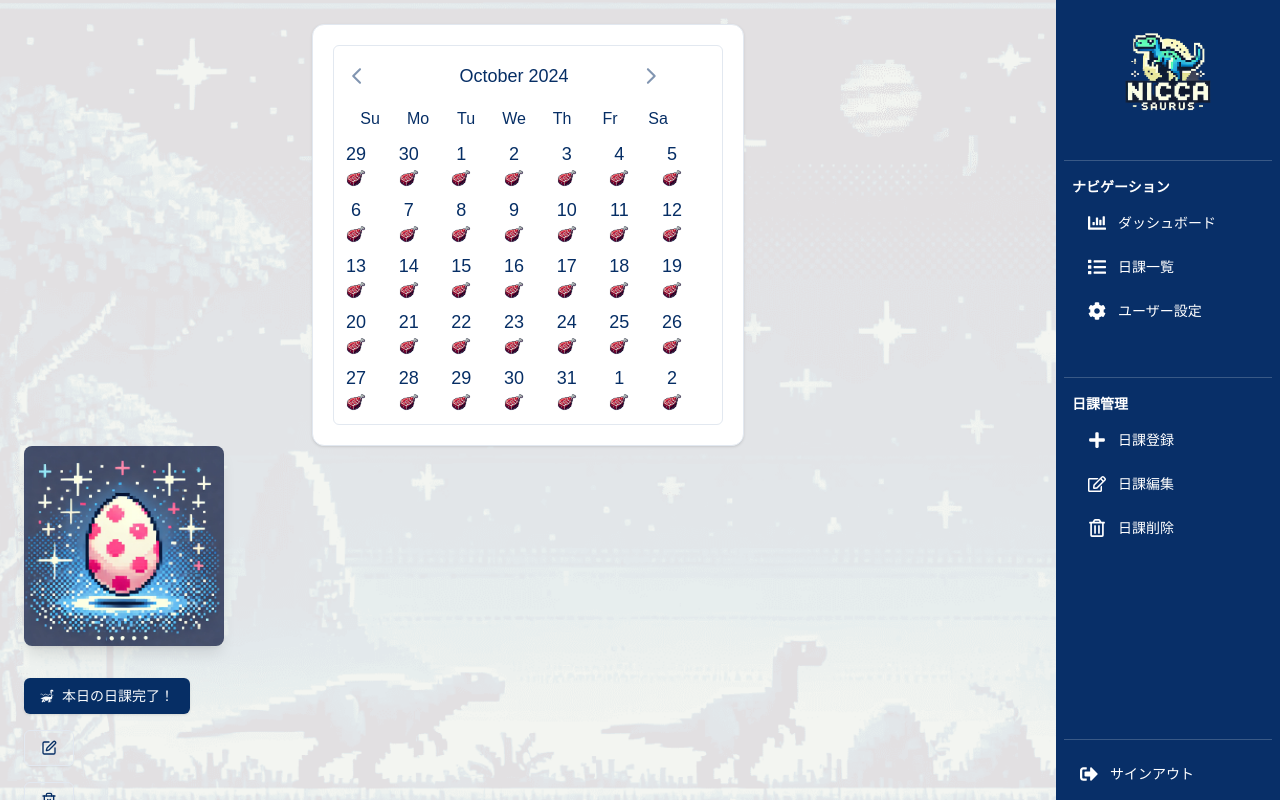
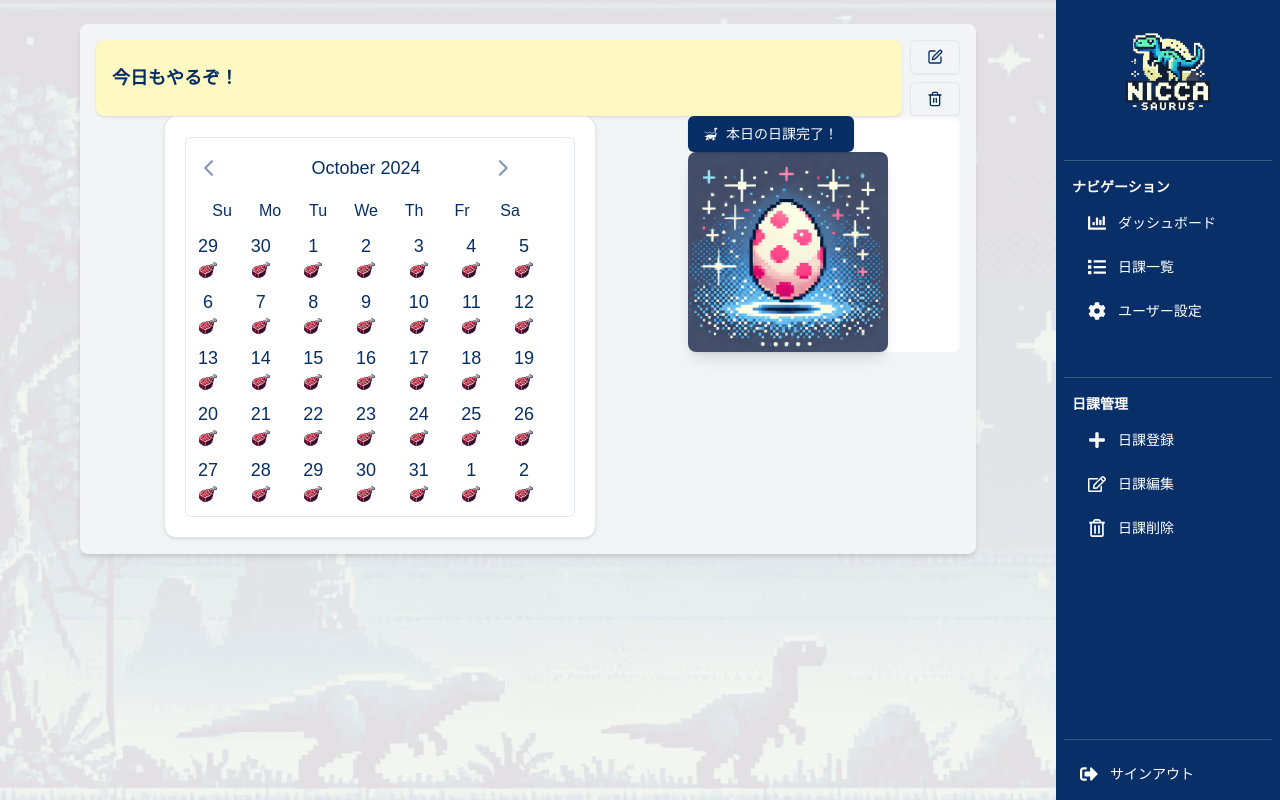
Before and after one commit to masuim/nicca-saurus-2, a Next.js app: page /main in a window 1280 px wide. Built offline with nearby package versions, Linux system fonts and the light colour scheme; a web font is replaced by a local one.

Commit message:
WIP | dashboardレイアウト試し中

```diff
--- a/src/components/main/Dashboard.tsx
+++ b/src/components/main/Dashboard.tsx
@@ -14,12 +14,31 @@ export const Dashboard = ({ currentView }: Props) => {
 
 // TODO: Move to schemas
 const SAURUS_TYPES = ['brachiosaurus', 'triceratops', 'pteranodon', 'tyrannosaurus'];
-return (<div>
-    <CustomCalendar />
-    <SaurusImage saurusType={SAURUS_TYPES[0]} />
-    <CompleteButton className="mt-4" />
-    <EditButton className="mt-4" />
-    <DeleteButton className="mt-4" />
-    <NiccaMessage className="mt-4 bg-white" />
-</div>);
+
+return (
+<div className="p-4 bg-gray-100 rounded-lg shadow-md max-w-4xl mx-auto">
+    <div className="flex items-stretch">
+        <div className="flex-grow mr-2">
+            <NiccaMessage className="bg-yellow-100 p-4 rounded-lg shadow relative h-full flex items-center" />
+        </div>
+        <div className="flex flex-col space-y-2">
+            <EditButton className="flex-1" />
+            <DeleteButton className="flex-1" />
+        </div>
+    </div>
+    <div className="grid grid-cols-1 md:grid-cols-3 gap-6">
+        <div className="md:col-span-2 space-y-6">
+            <CustomCalendar />
+
+        </div>
+        <div className="space-y-6">
+            <div className="bg-white rounded-lg shadow-inner">
+                <CompleteButton className="flex-1" />
+                <SaurusImage saurusType={SAURUS_TYPES[0]} className="mx-auto" />
+            </div>
+
+        </div>
+    </div>
+</div>
+);
 };
```
